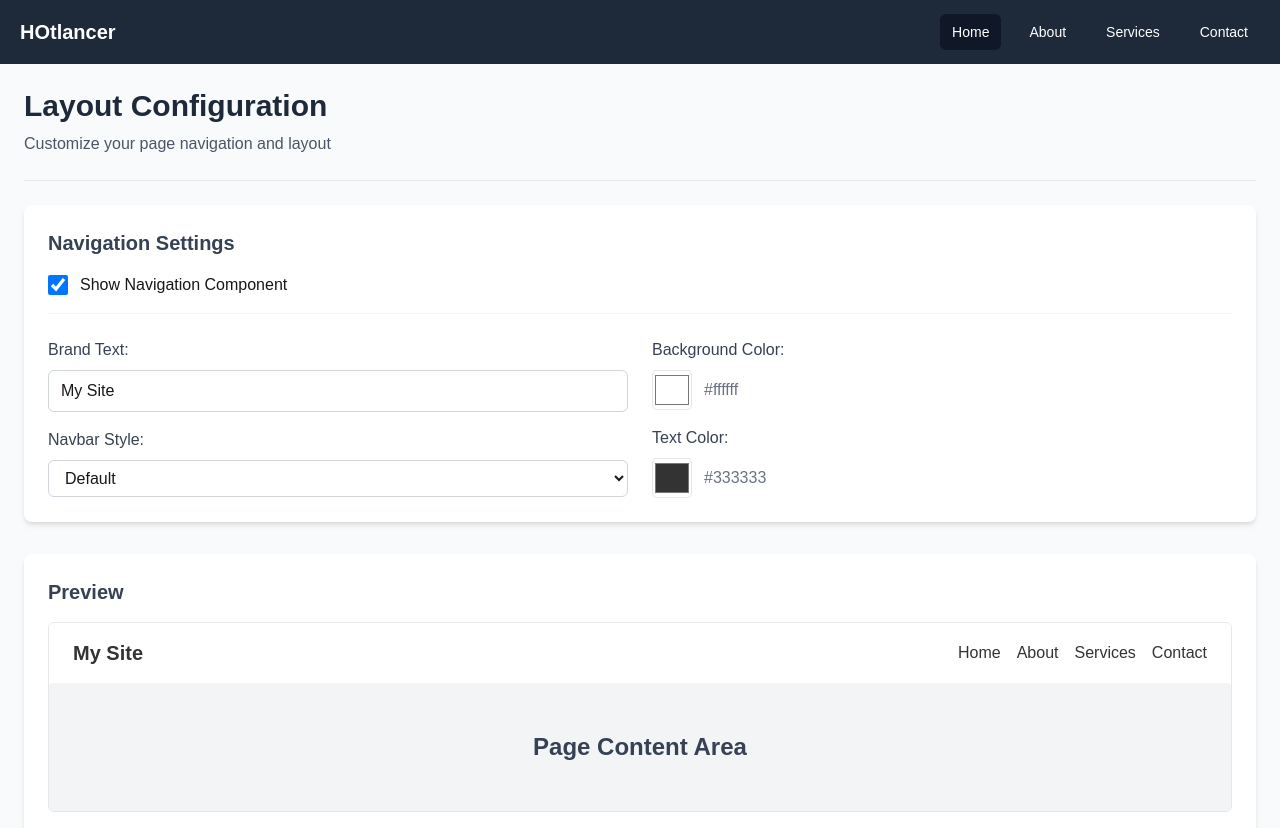
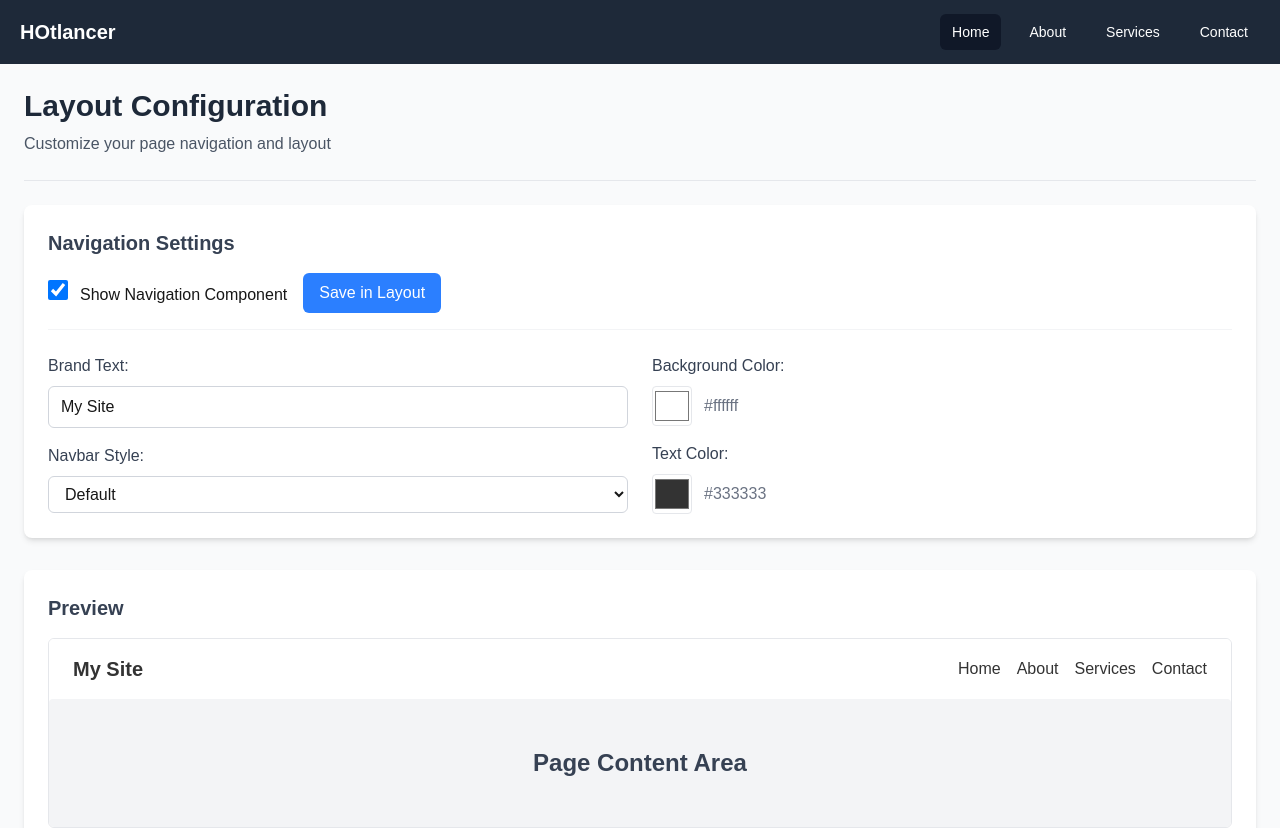
Before and after one commit to hasanali112/hotlancer-dashboard, a Next.js app: page / in a window 1280 px wide. Shown: the top 828 px of the page. Built offline with nearby package versions, Linux system fonts and the light colour scheme.

Commit message:
create nav slice

```diff
--- a/src/app/page.tsx
+++ b/src/app/page.tsx
@@ -1,29 +1,87 @@
-"use client"
-import React, { useState } from 'react';
+"use client";
+import React, { useState, useEffect } from "react";
 import PageNav from "@/component/Layout/PageNav";
+import { useAppDispatch } from "@/redux/hook";
+import { setComponent } from "@/redux/features/layoutSlice";
 
 const Home = () => {
   const [showNavbar, setShowNavbar] = useState(true);
   const [navbarColor, setNavbarColor] = useState("#ffffff");
   const [navbarTextColor, setNavbarTextColor] = useState("#333333");
-  const [navbarStyle, setNavbarStyle] = useState("default");
+  const [navbarStyle, setNavbarStyle] = useState({
+    value: "default", // Style type (default, minimal, extended)
+    padding: "py-4", // Padding value based on style
+  });
   const [brandText, setBrandText] = useState("My Site");
+  const [navConfig, setNavConfig] = useState({
+    brand: brandText || "My Site",
+    items: [
+      { label: "Home", url: "/" },
+      { label: "About", url: "/about" },
+      { label: "Services", url: "/services" },
+      { label: "Contact", url: "/contact" },
+    ],
+  });
 
-  console.log(brandText)
+  const dispatch = useAppDispatch();
+
+  useEffect(() => {
+    setNavConfig((prevConfig) => ({
+      ...prevConfig,
+      brand: brandText,
+    }));
+  }, [brandText]);
+
+  const handleSaveNav = () => {
+    const navbarData = {
+      navBgColor: navbarColor,
+      navTextColor: navbarTextColor,
+      navStyle: navbarStyle, // Include both value and padding
+      brandText: brandText,
+      navConfig: navConfig.items,
+    };
+
+    if (showNavbar) {
+      dispatch(setComponent(navbarData));
+    }
+  };
+
+  // Update navbarStyle when the style value changes
+  const handleStyleChange = (value: string) => {
+    let padding;
+    switch (value) {
+      case "minimal":
+        padding = "py-2";
+        break;
+      case "extended":
+        padding = "py-6";
+        break;
+      default:
+        padding = "py-4";
+    }
+    setNavbarStyle({ value, padding });
+  };
 
   return (
     <div className="w-full max-w-[1440px] mx-auto px-6 min-h-screen bg-gray-50">
       <div className="py-6">
-        <h1 className="text-3xl font-bold text-gray-800">Layout Configuration</h1>
-        <p className="text-gray-600 mt-2">Customize your page navigation and layout</p>
+        <h1 className="text-3xl font-bold text-gray-800">
+          Layout Configuration
+        </h1>
+        <p className="text-gray-600 mt-2">
+          Customize your page navigation and layout
+        </p>
         <hr className="my-6 border-gray-200" />
 
         {/* Configuration Panel */}
         <div className="bg-white rounded-lg shadow-md p-6 mb-8">
-          <h2 className="text-xl font-semibold mb-4 text-gray-700">Navigation Settings</h2>
+          <h2 className="text-xl font-semibold mb-4 text-gray-700">
+            Navigation Settings
+          </h2>
 
           {/* Navbar Toggle */}
-          <div className="flex items-center mb-6 pb-4 border-b border-gray-100">
+          <div className="flex items-center mb-6 pb-4 border-b border-gray-100 gap-4">
+            <div>
               <input
                 id="navbar"
                 type="checkbox"
@@ -35,13 +93,26 @@ const Home = () => {
                 Show Navigation Component
               </label>
             </div>
+            {showNavbar && (
+              <div>
+                <button
+                  onClick={handleSaveNav}
+                  className="ml-auto px-4 py-2 bg-blue-500 text-white rounded-md hover:bg-blue-600 cursor-pointer "
+                >
+                  Save in Layout
+                </button>
+              </div>
+            )}
+          </div>
 
           {/* Color and Style Selection */}
           {showNavbar && (
             <div className="grid grid-cols-1 md:grid-cols-2 gap-6">
               <div className="space-y-4">
                 <div className="flex flex-col space-y-2">
-                  <label className="font-medium text-gray-700">Brand Text:</label>
+                  <label className="font-medium text-gray-700">
+                    Brand Text:
+                  </label>
                   <input
                     type="text"
                     className="px-3 py-2 border border-gray-300 rounded-md"
@@ -51,11 +122,13 @@ const Home = () => {
                 </div>
 
                 <div className="flex flex-col space-y-2">
-                  <label className="font-medium text-gray-700">Navbar Style:</label>
+                  <label className="font-medium text-gray-700">
+                    Navbar Style:
+                  </label>
                   <select
                     className="px-3 py-2 border border-gray-300 rounded-md"
-                    value={navbarStyle}
-                    onChange={(e) => setNavbarStyle(e.target.value)}
+                    value={navbarStyle.value}
+                    onChange={(e) => handleStyleChange(e.target.value)}
                   >
                     <option value="default">Default</option>
                     <option value="minimal">Minimal</option>
@@ -66,7 +139,9 @@ const Home = () => {
 
               <div className="space-y-4">
                 <div className="flex flex-col space-y-2">
-                  <label className="font-medium text-gray-700">Background Color:</label>
+                  <label className="font-medium text-gray-700">
+                    Background Color:
+                  </label>
                   <div className="flex items-center">
                     <input
                       type="color"
@@ -79,7 +154,9 @@ const Home = () => {
                 </div>
 
                 <div className="flex flex-col space-y-2">
-                  <label className="font-medium text-gray-700">Text Color:</label>
+                  <label className="font-medium text-gray-700">
+                    Text Color:
+                  </label>
                   <div className="flex items-center">
                     <input
                       type="color"
@@ -87,7 +164,9 @@ const Home = () => {
                       value={navbarTextColor}
                       onChange={(e) => setNavbarTextColor(e.target.value)}
                     />
-                    <span className="ml-3 text-gray-500">{navbarTextColor}</span>
+                    <span className="ml-3 text-gray-500">
+                      {navbarTextColor}
+                    </span>
                   </div>
                 </div>
               </div>
@@ -103,20 +182,28 @@ const Home = () => {
               <PageNav
                 bgColor={navbarColor}
                 textColor={navbarTextColor}
-                style={navbarStyle}
+                style={navbarStyle.value} // Pass the style value
                 brandText={brandText}
+                navConfig={navConfig}
+                setNavConfig={setNavConfig}
               />
             )}
             <div className="p-8 flex justify-center items-center min-h-32 bg-gray-100 rounded">
-              <h1 className="text-2xl font-semibold text-gray-700">Page Content Area</h1>
+              <h1 className="text-2xl font-semibold text-gray-700">
+                Page Content Area
+              </h1>
             </div>
           </div>
         </div>
 
         {/* Action Buttons */}
         <div className="flex justify-end space-x-4">
-          <button className="px-4 py-2 bg-gray-200 text-gray-700 hover:bg-gray-300 rounded-md">Reset</button>
-          <button className="px-4 py-2 bg-blue-600 text-white hover:bg-blue-700 rounded-md">Save Configuration</button>
+          <button className="px-4 py-2 bg-gray-200 text-gray-700 hover:bg-gray-300 rounded-md">
+            Reset
+          </button>
+          <button className="px-4 py-2 bg-blue-600 text-white hover:bg-blue-700 rounded-md">
+            Save Configuration
+          </button>
         </div>
       </div>
     </div>
--- a/src/component/Layout/PageNav.tsx
+++ b/src/component/Layout/PageNav.tsx
@@ -1,37 +1,42 @@
 /* eslint-disable @typescript-eslint/no-explicit-any */
-"use client"
-import React, { useState, useEffect } from 'react';
+"use client";
+import React, { useEffect } from "react";
 
-const PageNav = ({ bgColor = "#ffffff", textColor = "#333333", style = "default", brandText }:any) => {
-  // Default configuration
-  const [navConfig, setNavConfig] = useState({
-    brand: brandText || "My Site", // Provide a default value in case brandText is undefined
-    items: [
-      { label: "Home", url: "/" },
-      { label: "About", url: "/about" },
-      { label: "Services", url: "/services" },
-      { label: "Contact", url: "/contact" }
-    ]
-  });
+const PageNav = ({
+  bgColor = "#ffffff",
+  textColor = "#333333",
+  style = "default",
+  brandText,
+  navConfig,
+  setNavConfig,
+}: {
+  bgColor?: string;
+  textColor?: string;
+  style?: string;
+  brandText?: string;
+  navConfig: {
+    brand: string;
+    items: { label: string; url: string }[];
+  };
+  setNavConfig: (config: any) => void;
+}) => {
+  useEffect(() => {
+    if (setNavConfig) {
+      setNavConfig((prevConfig: any) => ({
+        ...prevConfig,
+        brand: brandText,
+      }));
+    }
+  }, [brandText, setNavConfig]);
 
-  // Update navConfig when brandText prop changes
-  useEffect(() => {
-    setNavConfig(prevConfig => ({
-      ...prevConfig,
-      brand: brandText
-    }));
-  }, [brandText]);
-
-
-
-  // Handle saving the updated configuration
-
-  // Determine padding based on style
   const getPadding = () => {
-    switch(style) {
-      case 'minimal': return 'py-2';
-      case 'extended': return 'py-6';
-      default: return 'py-4';
+    switch (style) {
+      case "minimal":
+        return "py-2";
+      case "extended":
+        return "py-6";
+      default:
+        return "py-4";
     }
   };
 
@@ -46,13 +51,15 @@ const PageNav = ({ bgColor = "#ffffff", textColor = "#333333", style = "default"
 
       <div className="flex items-center space-x-4">
         {navConfig.items.map((item, index) => (
-          <div key={index}>
-           {item.label}
-          </div>
+          <a
+            key={index}
+            href={item.url}
+            className="hover:text-blue-500 transition-colors duration-200"
+          >
+            {item.label}
+          </a>
         ))}
       </div>
-
-
     </nav>
   );
 };
--- a/src/redux/features/layoutSlice.ts
+++ b/src/redux/features/layoutSlice.ts
@@ -2,7 +2,7 @@
 import { createSlice } from "@reduxjs/toolkit";
 
 const initialState = {
-  layoutJson: [] as any,
+  navComponent: {},
 };
 
 const layoutSlice = createSlice({
@@ -10,10 +10,13 @@ const layoutSlice = createSlice({
   initialState: initialState,
   reducers: {
     setComponent: (state, action) => {
-      state.layoutJson.push(action.payload);
+      state.navComponent = action.payload;
+    },
+    resetNavbar: (state) => {
+      state.navComponent = {};
     },
   },
 });
 
-export const { setComponent } = layoutSlice.actions;
+export const { setComponent, resetNavbar } = layoutSlice.actions;
 export default layoutSlice.reducer;
--- a/src/redux/store.ts
+++ b/src/redux/store.ts
@@ -1,6 +1,15 @@
 import { configureStore } from "@reduxjs/toolkit";
 import layoutReducer from "./features/layoutSlice";
-import { persistStore, persistReducer } from "redux-persist";
+import {
+  persistStore,
+  persistReducer,
+  FLUSH,
+  REHYDRATE,
+  PAUSE,
+  PERSIST,
+  PURGE,
+  REGISTER,
+} from "redux-persist";
 import storage from "redux-persist/lib/storage";
 
 const persistConfig = {
@@ -13,6 +22,12 @@ export const store = configureStore({
   reducer: {
     layout: layoutPersistedReducer,
   },
+  middleware: (getDefaultMiddleware) =>
+    getDefaultMiddleware({
+      serializableCheck: {
+        ignoredActions: [FLUSH, REHYDRATE, PAUSE, PERSIST, PURGE, REGISTER],
+      },
+    }).concat(),
 });
 
 // Infer the `RootState` and `AppDispatch` types from the store itself
```
Lines whose indentation alone changed are shown as unchanged.
